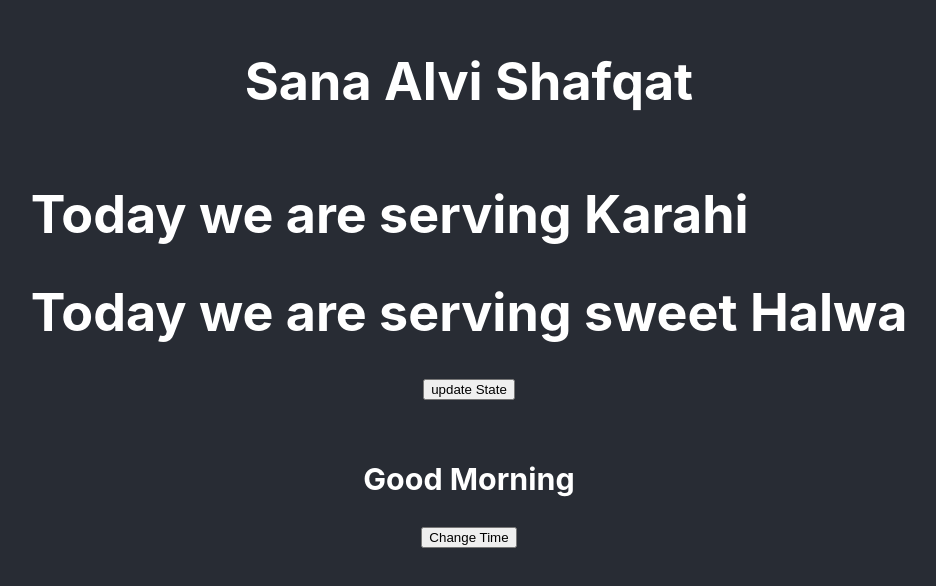
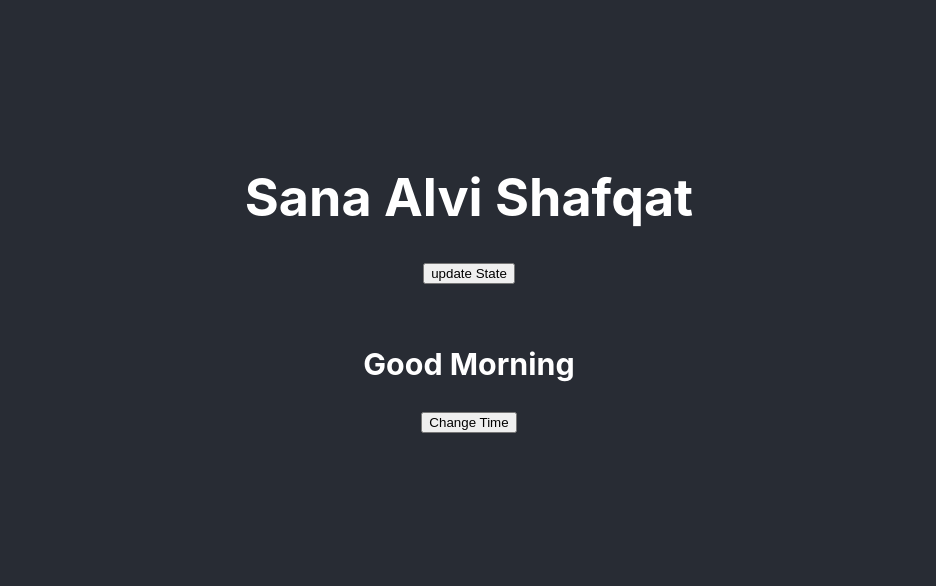
Before and after one commit to SanaAlvi/demo-app1, a React (Create React App) app: page / in a window 1280 px wide. Shown: the part 118-704 px from the top of the page, without its empty margins (171-1107 px from the left). Built offline with nearby package versions, Linux system fonts and the light colour scheme.

Commit message:
Update App.js

```diff
--- a/src/App.js
+++ b/src/App.js
@@ -1,6 +1,6 @@
 import React, { useState } from 'react'; // we are importing React function from reat
 import './App.css';
-import Dinner from './dinner.js'
+//import Dinner from './dinner.js'
 import {morning} from './morning.js'
 
 function App() {
@@ -10,7 +10,7 @@ function App() {
   return  (
     <div className="App-header">
          <h1>Sana Alvi Shafqat</h1>
-        <Dinner dishName="Karahi" sweetDish="Halwa" />
+
         <morning counter={count} />
 
         <button onClick={()=> Countset(count+1)}>
```
